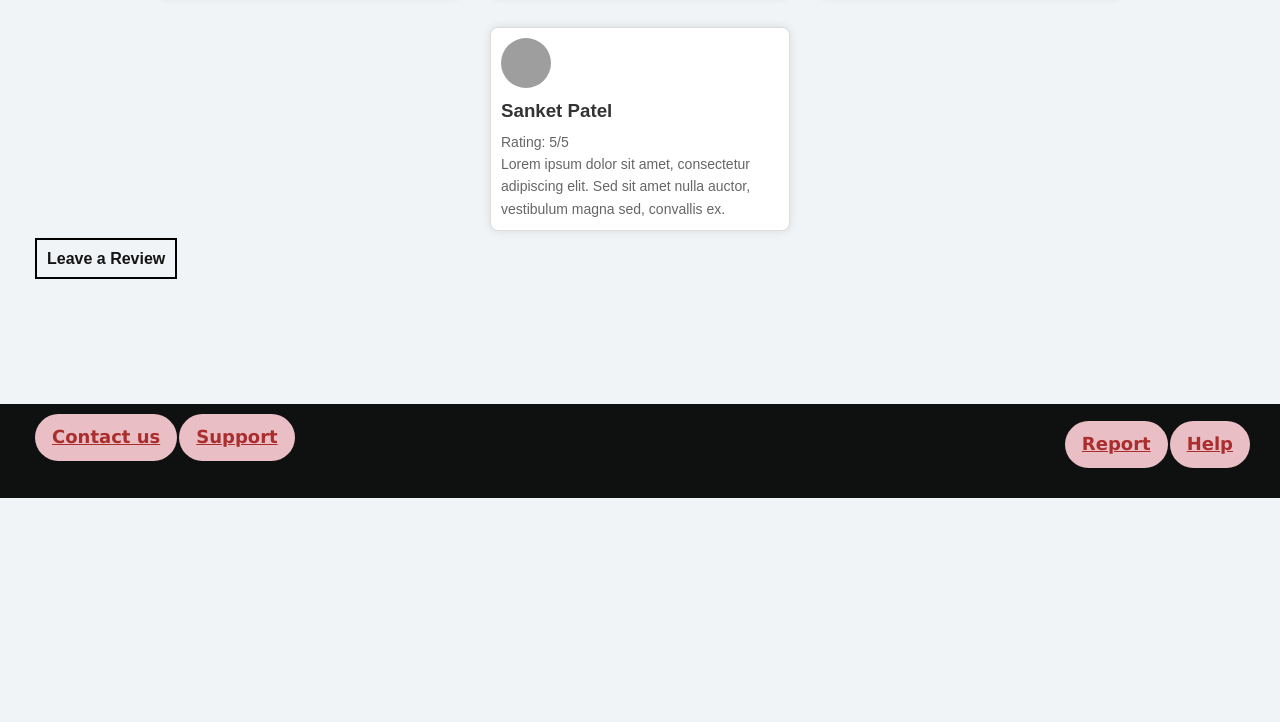
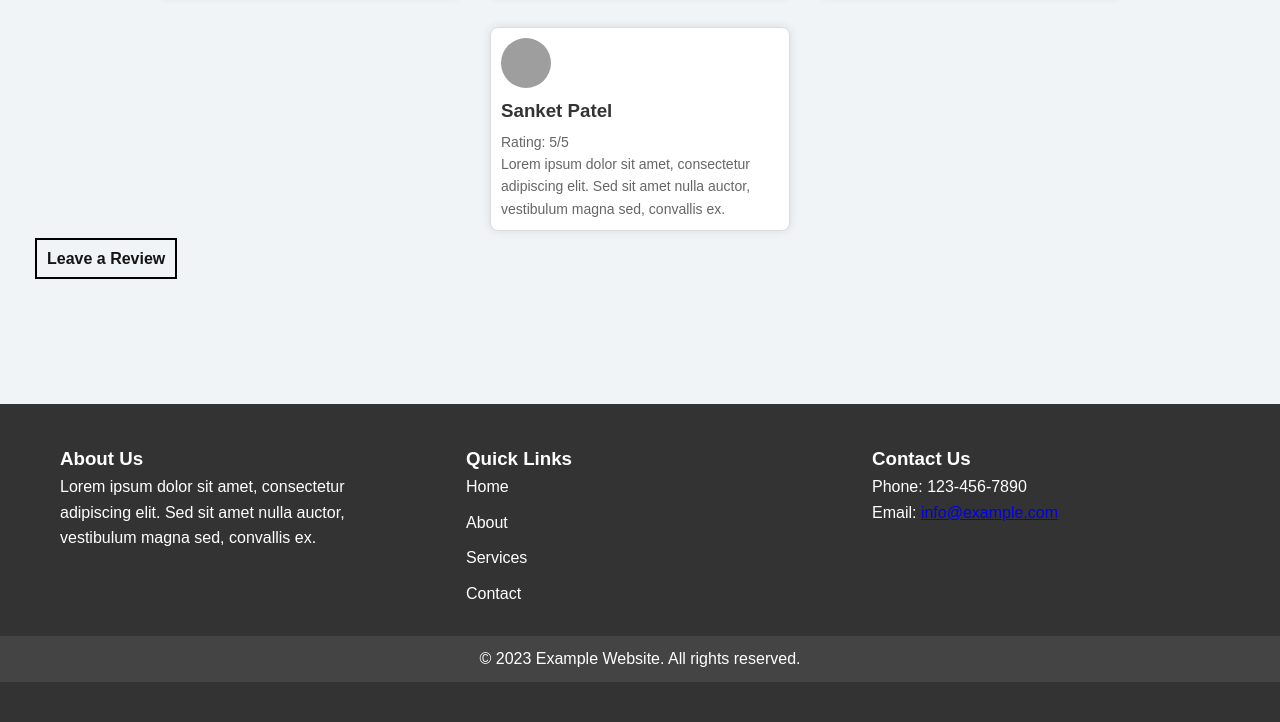
Before and after one commit to Jyotasana17/hammerhub, a plain HTML site: page index.html in a window 1280 px wide. Shown: the part 3347-4069 px from the top of the page. Before the commit the page ends 3845 px from the top, so only its background shows below. Drawn offline with Linux system fonts and the light colour scheme; grey boxes are pictures that could not be loaded.

Commit message:
New files added

```diff
--- a/index.html
+++ b/index.html
@@ -296,11 +296,30 @@
 <br>
 <br>
 <br>
-
-<footer>
-<h3 > <div class="flexbox1"> <a href="contactus.html" class="supportbtn">Contact us</a>    <a href=" Support " class="supportbtn">Support</a> </div>
-    <div class="flexbox2">  <a href=" Report " class="btn">Report</a>    <a href="Help" class="btn">Help</a></h3></div>
+<footer class="footer">
+    <div class="footer-container">
+        <div class="footer-section">
+            <h3>About Us</h3>
+            <p>Lorem ipsum dolor sit amet, consectetur adipiscing elit. Sed sit amet nulla auctor, vestibulum magna sed, convallis ex.</p>
+        </div>
+        <div class="footer-section">
+            <h3>Quick Links</h2>
+            <ul>
+                <li><a href="#">Home</a></li>
+                <li><a href="#">About</a></li>
+                <li><a href="#">Services</a></li>
+                <li><a href="#">Contact</a></li>
+            </ul>
+        </div>
+        <div class="footer-section">
+            <h3>Contact Us</h3>
+            <p>Phone: 123-456-7890</p>
+            <p>Email: <a href="mailto:info@example.com">info@example.com</a></p>
+        </div>
+    </div>
+    <div class="footer-bottom">
+        <p>&copy; 2023 Example Website. All rights reserved.</p>
+    </div>
 </footer>
-
 </body>
 </html>
--- a/style.css
+++ b/style.css
@@ -259,11 +259,65 @@ button{
 
 }
 
-footer{
+/* footer{
     background-color: #0f1111;
     margin: 0;
     padding: 20px;
     padding-top: 40px;
+} */
+.footer {
+    background-color: #333;
+    color: #fff;
+    padding: 40px 0;
+}
+
+.footer-container {
+    display: flex;
+    flex-wrap: wrap;
+    justify-content: space-between;
+    max-width: 1200px;
+    margin: 0 auto;
+    padding: 0 20px;
+}
+
+.footer-section {
+    flex-basis: 30%;
+    margin-bottom: 20px;
+}
+
+.footer-section h3 {
+    margin-top: 0;
+}
+
+.footer-section ul {
+    list-style: none;
+    padding: 0;
+    margin: 0;
+}
+
+.footer-section ul li {
+    margin-bottom: 10px;
+}
+
+.footer-section ul li a {
+    color: #fff;
+    text-decoration: none;
+}
+
+.footer-section ul li a:hover {
+    color: #ccc;
+}
+
+.footer-bottom {
+    background-color: #444;
+    color: #fff;
+    padding: 10px 0;
+    text-align: center;
+    clear: both;
+}
+
+.footer-bottom p {
+    margin-bottom: 0;
 }
 
 .explore{
```
